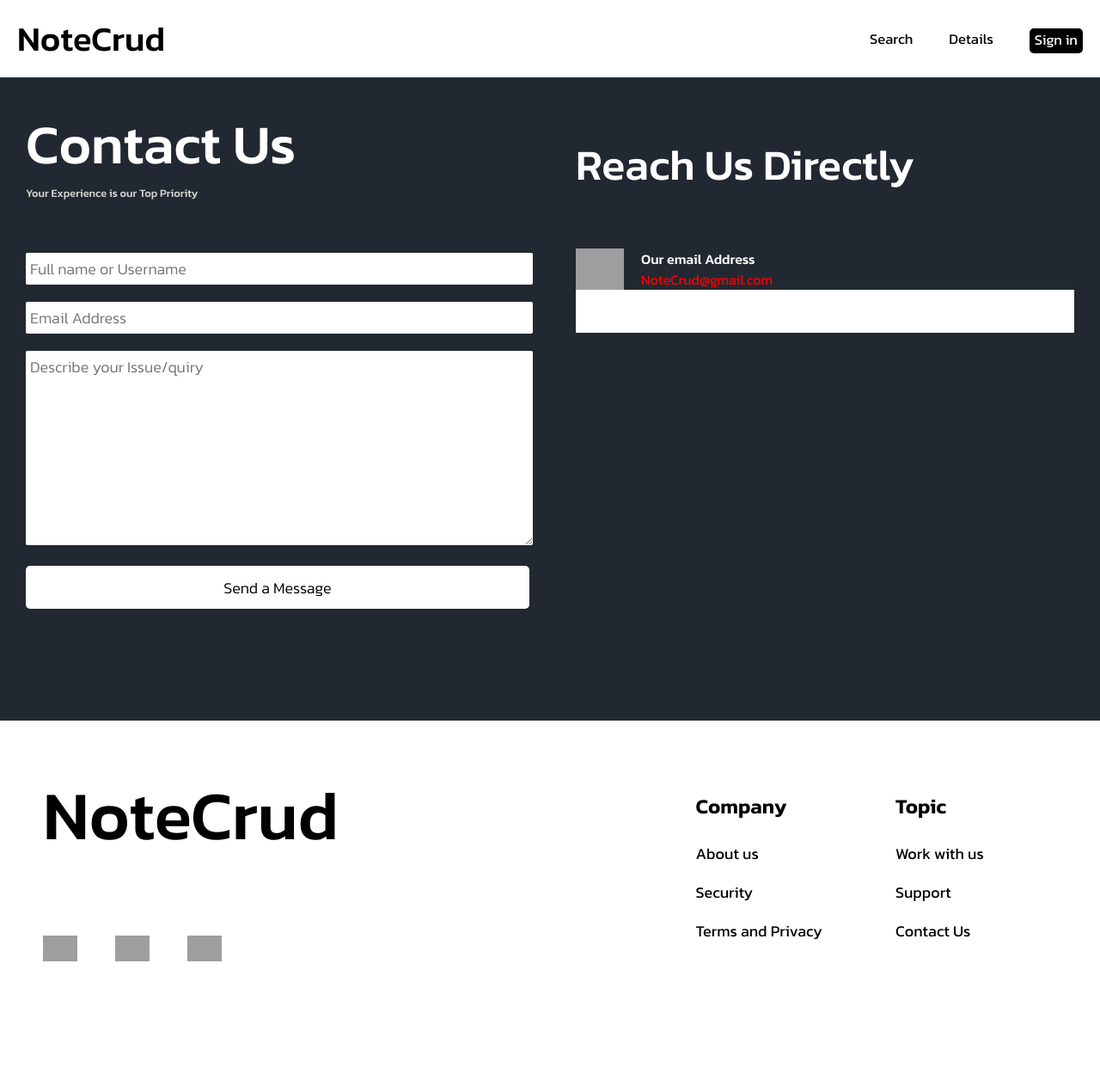
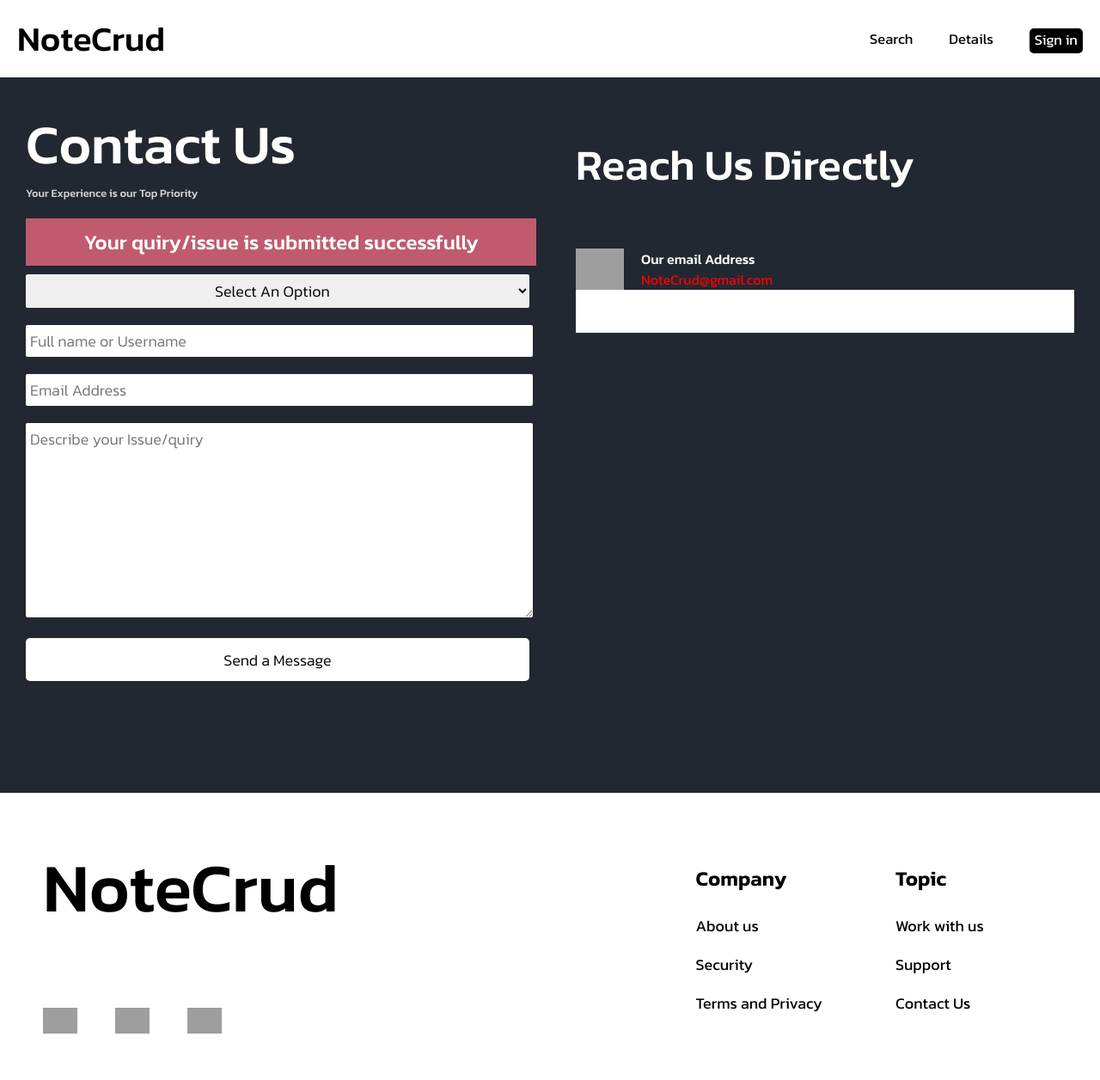
Before and after one commit to mohdAmaan187/notenest, a Python web app: template templates/contact_us.html in a window 1280 px wide. Shown: the whole page at 86% size. Before the commit the page ends 1118 px from the top, so only its background shows below. Run offline with Jinja, Linux system fonts and the light colour scheme; the template is opened without the code that fills it, so the values that code supplies are empty; grey boxes are pictures that could not be loaded.

Commit message:
updated files

```diff
--- a/static/css/contact.css
+++ b/static/css/contact.css
@@ -48,13 +48,14 @@ body::-webkit-scrollbar {
 
 .post_head {
     font-size: 1vw;
-    margin-bottom: 50px;
+    margin-bottom: 20px;
     color: rgb(211, 211, 211);
 }
 
 .full_name,
 .email_address,
-.contact_reason {
+.contact_reason,
+.selector {
     margin-bottom: 10px;
     height: auto;
     padding: 5px;
@@ -133,8 +134,24 @@ body::-webkit-scrollbar {
     width: 100%;
 }
 
+.form_submitted {
+    color: white;
+    margin: 0px;
+    margin-bottom: 10px;
+    width: 99%;
+    padding: 10px;
+    background-color: rgb(192, 91, 111);
+    font-family: "Kanit";
+    font-size: 24px;
+    font-weight: 500;
+    text-align: center;
+}
 
-
+.selector {
+    width: 101%;
+    font-weight: 300;
+    text-align: center;
+}
 
 
 
--- a/templates/contact_us.html
+++ b/templates/contact_us.html
@@ -42,7 +42,16 @@
             <p class="post_head">
                 Your Experience is our Top Priority
             </p>
+            <p class="form_submitted">
+                Your quiry/issue is submitted successfully
+            </p>
             <!-- <form action="Send a message" class="contact_form"> -->
+                <select name="contacting_for" class="selector">
+                    <option value="">Select An Option</option>
+                    <option value="Feedback">Feedback</option>
+                    <option value="Quiry">Quiry</option>
+                    <option value="Issues">Issues</option>
+                </select>
                 <input placeholder="Full name or Username" class="full_name" name="Username" type="text">
                 <!-- <input placeholder="Last Name" class="last_name" name="Last_name" type="text"> -->
                 <br/>
```
